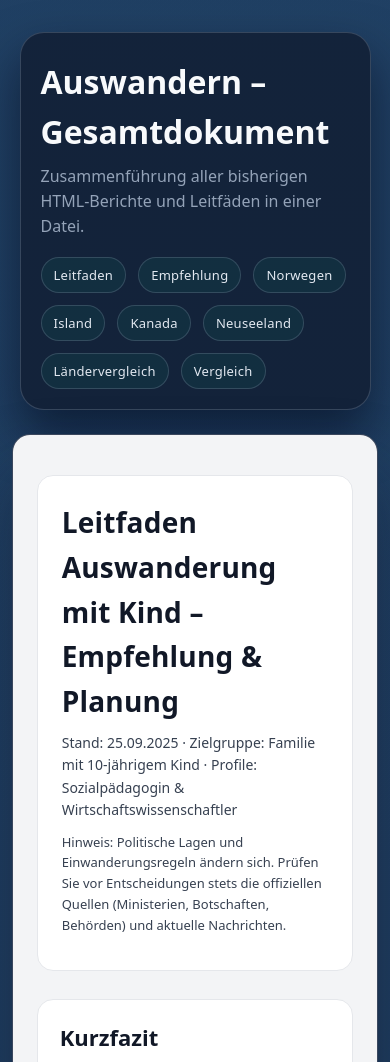
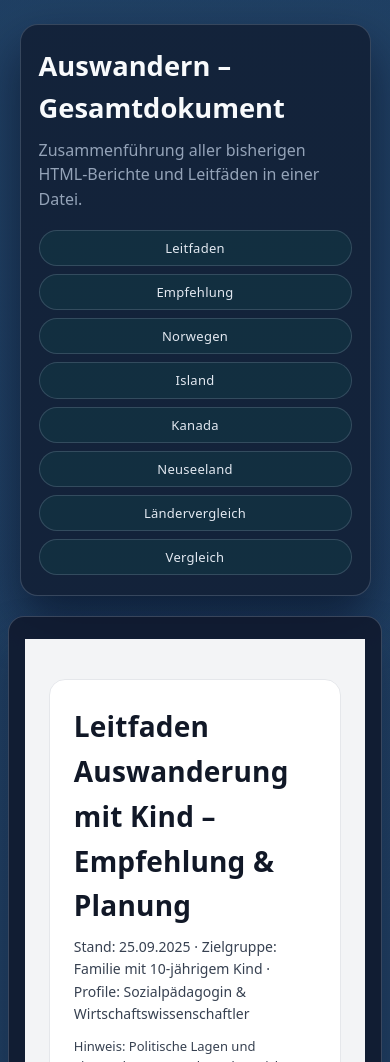
Before and after one commit to ronpre/auswandern, a website: page index.html in a window 390 px wide. Shown: the top 1062 px of the page. Drawn offline with Linux system fonts and the light colour scheme.

Commit message:
Enhance styling for responsive design and add workspace configuration

```diff
--- a/index.html
+++ b/index.html
@@ -104,6 +104,7 @@
 
     .page-section > .page-shell {
       position: relative;
+      padding: clamp(28px, 4vw, 48px);
     }
 
     .page-note {
@@ -113,6 +114,23 @@
       font-size: 13px;
     }
 
+    img,
+    video {
+      max-width: 100%;
+      height: auto;
+    }
+
+    table {
+      width: 100%;
+      border-collapse: collapse;
+    }
+
+    th,
+    td {
+      padding: 0.6em;
+      text-align: left;
+    }
+
     @media (max-width: 900px) {
       .site-header {
         margin: 32px auto 24px;
@@ -127,6 +145,59 @@
       .page-section {
         width: min(1000px, 94vw);
         border-radius: 18px;
+      }
+    }
+
+    @media (max-width: 640px) {
+      body {
+        font-size: 16px;
+      }
+
+      main {
+        gap: 36px;
+        padding-bottom: 72px;
+      }
+
+      .site-header {
+        margin: 24px auto 20px;
+        padding: 20px 18px;
+        border-radius: 18px;
+      }
+
+      .site-header h1 {
+        font-size: clamp(24px, 7vw, 32px);
+      }
+
+      .site-nav ul {
+        flex-direction: column;
+        align-items: stretch;
+        gap: 8px;
+      }
+
+      .site-nav a {
+        justify-content: center;
+        width: 100%;
+      }
+
+      .page-section {
+        width: min(100%, 96vw);
+        border-radius: 16px;
+        box-shadow: 0 28px 44px rgba(15, 23, 42, 0.4);
+      }
+
+      .page-section > .page-shell {
+        padding: 22px 16px;
+      }
+
+      .page-note {
+        width: 92vw;
+        font-size: 12px;
+      }
+
+      table {
+        display: block;
+        overflow-x: auto;
+        -webkit-overflow-scrolling: touch;
       }
     }
   </style>
```
Also changed, not shown: 1 other file.
